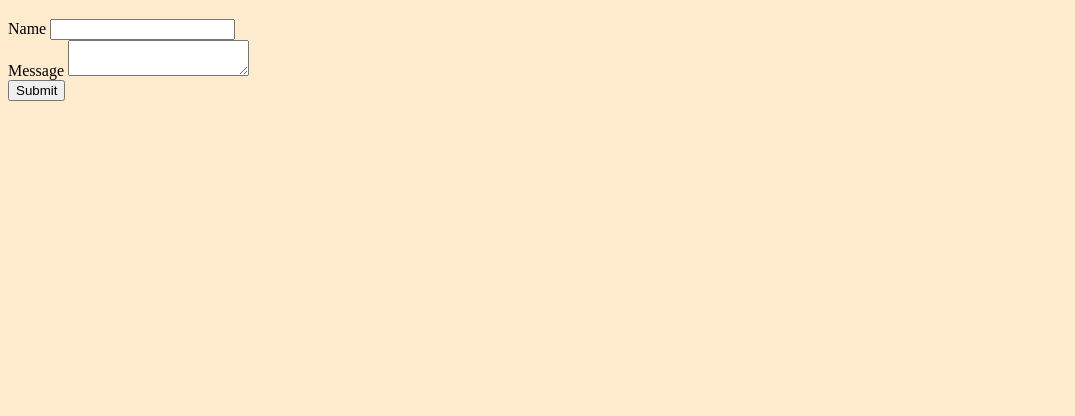
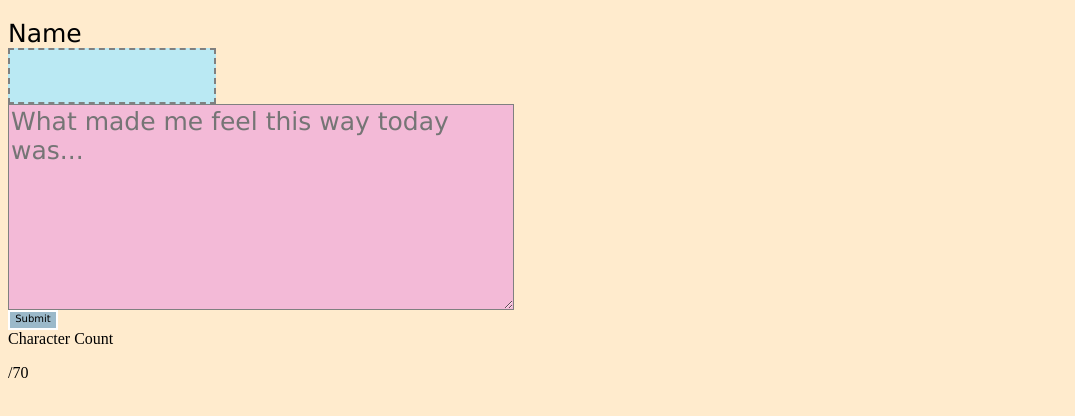
Before and after one commit to izzybelhall/Emotional_checkin, a website: page positive_emotions.html in a window 1280 px wide. Shown: the part 62-478 px from the top of the page, without its empty margins (0-1075 px from the left). Drawn offline with Linux system fonts and the light colour scheme.

Commit message:
days till summer countdown and word count  added

```diff
--- a/positive_emotions.html
+++ b/positive_emotions.html
@@ -4,21 +4,25 @@
     <meta charset="UTF-8" />
     <meta name="viewport" content="width=device-width, initial-scale=1.0" />
     <title>Yay!</title>
-    <link rel="stylesheet" href="styles.css" />
+    <link rel="stylesheet" href="styles.css">
   </head>
   <body>
     <h1>Yay! What made you feel that way today!?</h1>
     <form id="form">
       <div>
-        <label for="name">Name</label>
-        <input type="text" name="Name" id="myName" />
+        <label for="myName" id="nameLabel">Name</label>
+        <input type="text" name="Name" id="myName" autocomplete="name" />
       </div>
       <div>
-        <label for="reponse">Message</label>
-        <textarea type="text" name="Message" id="Message"></textarea>
+        <textarea type="text" id="message" maxlength="70" placeholder="What made me feel this way today was..."></textarea>
+        <button type="submit" id="submit">Submit</button>
       </div>
-      <button type="submit" id="submit">Submit</button>
     </form>
-    <script src="pos_response.js"></script>
+    <div id="cCount">
+      <span>Character Count</span>
+    </div>
+    <p>/70</p>
+    <script src="/src/pos_response.js"></script>
+    <script src="/src/word_count.js"></script>
   </body>
 </html>
--- /dev/null
+++ b/src/word_count.js
@@ -0,0 +1,7 @@
+const textArea= document.getElementById("message");
+const charCount= document.getElementById("cCount");
+
+textArea.oninput= () => {
+    let characters = textArea.value;
+    charCount.textContent = characters.length;
+};
--- a/styles.css
+++ b/styles.css
@@ -70,14 +70,48 @@ div.allEmoBtns {
 }
 
 /* Pos Form*/
-#output {
+#nameLabel{
+  font-size: 25px;
+  font-family: Verdana;
+}
+#myName {
+  display: flex;
+  justify-content: center;
+  font-family: Verdana;
   text-align: center;
+  border-style:dashed;
+  height: 50px;
+  width: 200px;
+  border-color: gray;
+  background-color: rgb(186, 233, 243);
+  text-decoration: none;
+  font-size: 15px;
+}
+
+#message {
+  display: flex;
+  justify-content: center;
+  font-family: Verdana;
+  text-align: left;
   border-style: solid;
   height: 200px;
   width: 500px;
-  border-color: black;
+  border-color: gray;
   background-color: rgb(243, 186, 215);
   text-decoration: none;
-  font-family: Verdana;
   font-size: 25px;
 }
+
+#submit {
+  display: flex;
+  justify-content: center;
+  font-family: Verdana;
+  text-align: left;
+  border-style: solid;
+  height: 20px;
+  width: 50px;
+  border-color: rgb(255, 255, 255);
+  background-color: rgb(155, 185, 202);
+  text-decoration: none;
+  font-size: 10px;
+}
```
Also changed, not shown: days.js (added, +31 -0 lines), index.html (+1 -0 lines), logout.html (deleted, +0 -11 lines), neg_emotions.html (+9 -2 lines), src/pos_response.js (renamed from pos_response.js).
